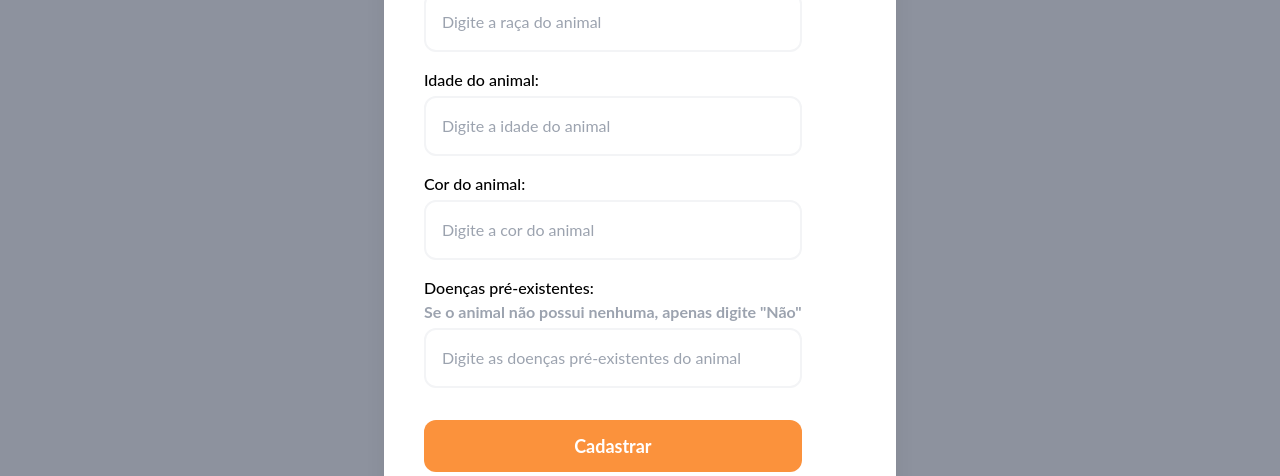
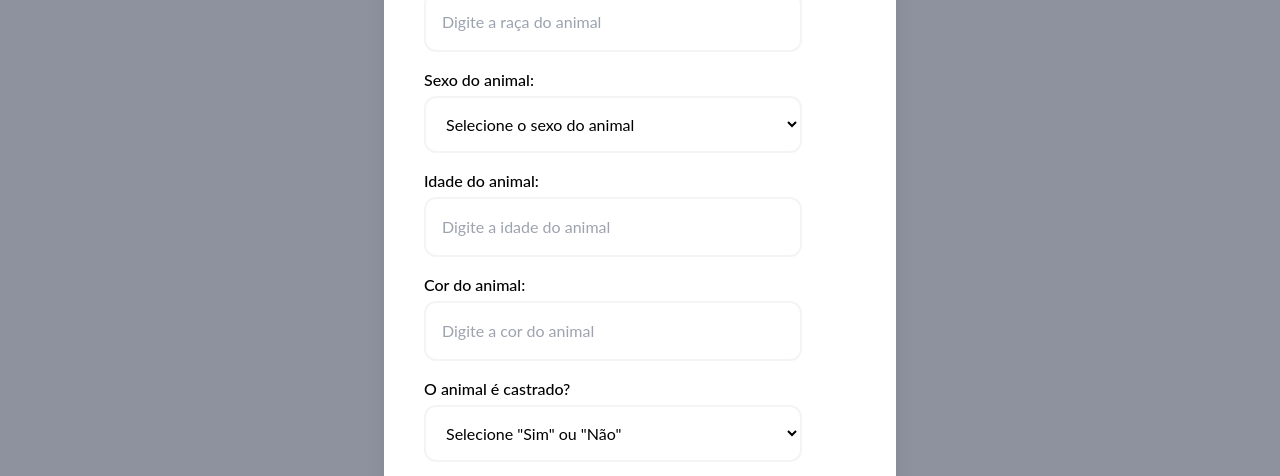
Before and after one commit to marimatulle/petslife, a React (Create React App) app: page /cards in a window 1280 px wide. Both pictures are taken after a click on the button 280 px from the left and 162 px from the top of the page. Shown: the part 321-797 px from the top of the page. Built offline with nearby package versions, Linux system fonts and the light colour scheme; no server answers.

Commit message:
feat: adds isNeutered and animalSex fields

```diff
--- a/src/cards/Cards.jsx
+++ b/src/cards/Cards.jsx
@@ -106,10 +106,16 @@ const Cards = () => {
                 <strong>Raça:</strong> {card.animalBreed}
               </p>
               <p>
+                <strong>Sexo:</strong> {card.animalSex}
+              </p>
+              <p>
                 <strong>Idade:</strong> {card.animalAge}
               </p>
               <p>
                 <strong>Cor:</strong> {card.animalColor}
+              </p>
+              <p>
+                <strong>Castrado:</strong> {card.isNeutered}
               </p>
               <p>
                 <strong>Doenças pré-existentes:</strong>{" "}
--- a/src/cards/CreateCardsModal.jsx
+++ b/src/cards/CreateCardsModal.jsx
@@ -8,8 +8,10 @@ const CreateCardsModal = ({ onClose }) => {
   const [animalName, setAnimalName] = useState("");
   const [animalSpecies, setAnimalSpecies] = useState("");
   const [animalBreed, setAnimalBreed] = useState("");
+  const [animalSex, setAnimalSex] = useState("");
   const [animalAge, setAnimalAge] = useState("");
   const [animalColor, setAnimalColor] = useState("");
+  const [isNeutered, setIsNeutered] = useState("");
   const [preExistingIllnesses, setPreExistingIllnesses] = useState("");
 
   const handleSubmit = async (e) => {
@@ -19,8 +21,10 @@ const CreateCardsModal = ({ onClose }) => {
         animalName: animalName,
         animalSpecies: animalSpecies,
         animalBreed: animalBreed,
+        animalSex: animalSex,
         animalAge: animalAge,
         animalColor: animalColor,
+        isNeutered: isNeutered,
         preExistingIllnesses: preExistingIllnesses,
       });
       toast.success("Carteira cadastrada com sucesso!", {
@@ -105,6 +109,21 @@ const CreateCardsModal = ({ onClose }) => {
                   </div>
                   <div className="mb-4">
                     <label className="text-black font-medium">
+                      Sexo do animal:
+                    </label>
+                    <select
+                      className="w-full border-2 border-gray-100 rounded-xl p-4 mt-1 bg-transparent"
+                      value={animalSex}
+                      onChange={(e) => setAnimalSex(e.target.value)}
+                      required
+                    >
+                      <option value="">Selecione o sexo do animal</option>
+                      <option value="Macho">Macho</option>
+                      <option value="Fêmea">Fêmea</option>
+                    </select>
+                  </div>
+                  <div className="mb-4">
+                    <label className="text-black font-medium">
                       Idade do animal:
                     </label>
                     <input
@@ -128,6 +147,21 @@ const CreateCardsModal = ({ onClose }) => {
                       onChange={(e) => setAnimalColor(e.target.value)}
                       required
                     />
+                  </div>
+                  <div className="mb-4">
+                    <label className="text-black font-medium">
+                      O animal é castrado?
+                    </label>
+                    <select
+                      className="w-full border-2 border-gray-100 rounded-xl p-4 mt-1 bg-transparent"
+                      value={isNeutered}
+                      onChange={(e) => setIsNeutered(e.target.value)}
+                      required
+                    >
+                      <option value="">Selecione "Sim" ou "Não"</option>
+                      <option value="Sim">Sim</option>
+                      <option value="Não">Não</option>
+                    </select>
                   </div>
                   <div className="mb-4">
                     <label className="text-black font-medium">
```
